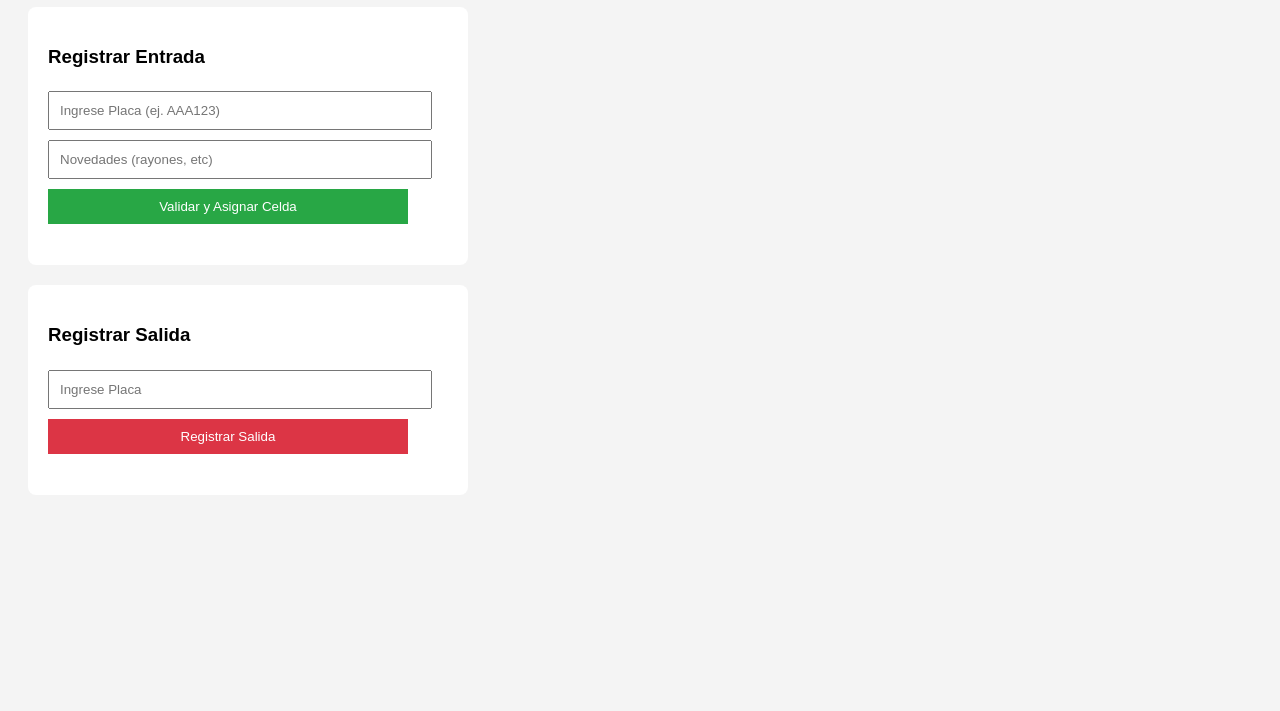
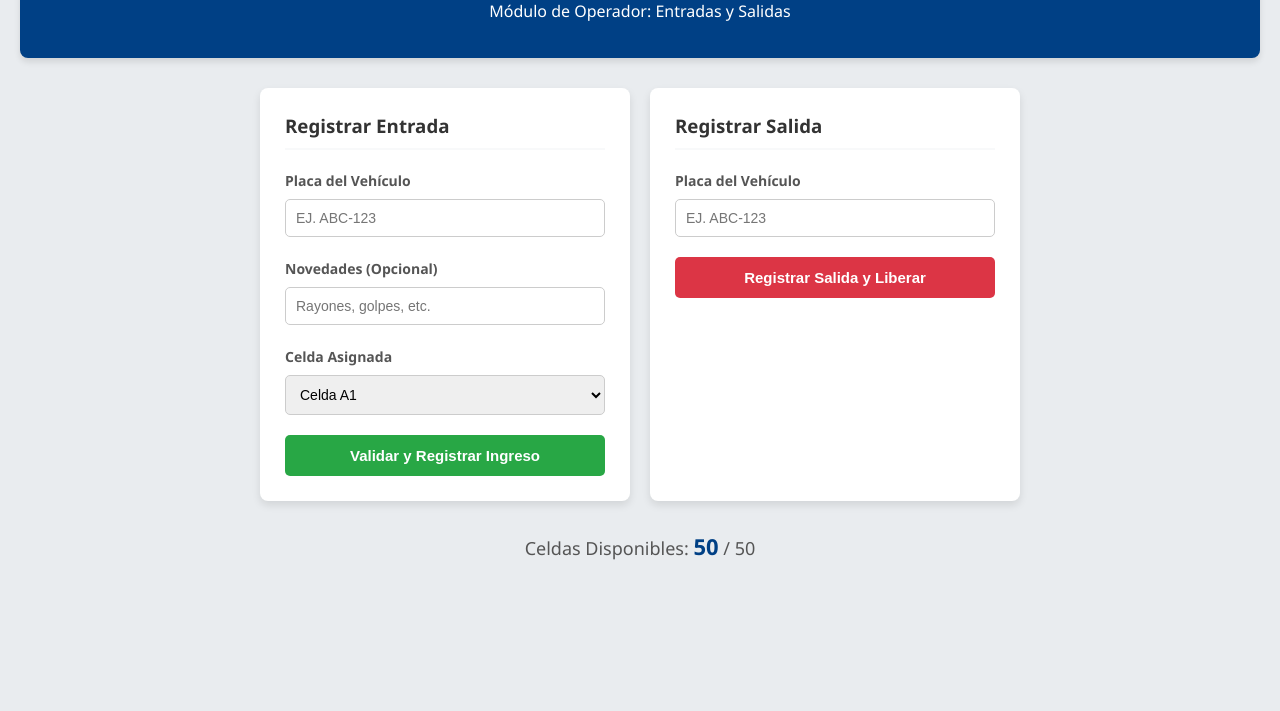
Before and after one commit to MarianoGOD/AutosColombia, a plain HTML site: page index.html in a window 1280 px wide. Shown: the part 89-800 px from the top of the page. Drawn offline with Linux system fonts and the light colour scheme.

Commit message:
Mejora de la interfaz visual
Se agregaron estilos CSS para dar una apariencia profesional.
Se dio un diseño basado en tarjetas  para alinear la vista con los mockups del documento PDF.

Se mejoraron los colores de éxito y error

Se agregó un contador visual para llevar el cotrol de las celdas disponibles en tiempo real.

```diff
--- a/index.html
+++ b/index.html
@@ -2,46 +2,116 @@
 <html lang="es">
 <head>
     <meta charset="UTF-8">
-    <title>Parqueadero Autos Colombia</title>
+    <meta name="viewport" content="width=device-width, initial-scale=1.0">
+    <title>Sistema Autos Colombia</title>
     <style>
-        body { font-family: Arial; padding: 20px; background-color: #f4f4f4; }
-        .container { background: white; padding: 20px; border-radius: 8px; max-width: 400px; margin-bottom: 20px; }
-        input, button { padding: 10px; margin: 5px 0; width: 90%; }
-        button { background-color: #28a745; color: white; border: none; cursor: pointer; }
-        .btn-salida { background-color: #dc3545; }
+        body { font-family: 'Segoe UI', Tahoma, Geneva, Verdana, sans-serif; background-color: #e9ecef; margin: 0; padding: 20px; }
+        .header { background-color: #004085; color: white; padding: 20px; border-radius: 8px; text-align: center; margin-bottom: 30px; box-shadow: 0 4px 6px rgba(0,0,0,0.1); }
+        .header h1 { margin: 0; font-size: 24px; }
+        .container { display: flex; gap: 20px; justify-content: center; flex-wrap: wrap; }
+        .card { background: white; padding: 25px; border-radius: 8px; box-shadow: 0 4px 8px rgba(0,0,0,0.1); width: 320px; }
+        .card h3 { margin-top: 0; color: #333; border-bottom: 2px solid #f8f9fa; padding-bottom: 10px; }
+        label { font-weight: bold; font-size: 14px; color: #555; }
+        input, select { width: 100%; padding: 10px; margin: 8px 0 20px 0; border: 1px solid #ccc; border-radius: 5px; box-sizing: border-box; font-size: 14px; }
+        button { width: 100%; padding: 12px; border: none; border-radius: 5px; cursor: pointer; font-weight: bold; font-size: 15px; color: white; transition: 0.3s; }
+        .btn-in { background-color: #28a745; } .btn-in:hover { background-color: #218838; }
+        .btn-out { background-color: #dc3545; } .btn-out:hover { background-color: #c82333; }
+        .status { margin-top: 15px; padding: 10px; border-radius: 5px; font-size: 14px; display: none; }
+        .status.success { background-color: #d4edda; color: #155724; border: 1px solid #c3e6cb; display: block; }
+        .status.error { background-color: #f8d7da; color: #721c24; border: 1px solid #f5c6cb; display: block; }
+        .stats { text-align: center; margin-top: 30px; font-size: 18px; color: #555; }
+        #celdas-count { font-weight: bold; color: #004085; font-size: 22px; }
     </style>
 </head>
 <body>
-    <h2>Autos Colombia - Operador</h2>
 
-    <div class="container">
-        <h3>Registrar Entrada</h3>
-        <input type="text" id="placaIn" placeholder="Ingrese Placa (ej. AAA123)">
-        <input type="text" id="novedad" placeholder="Novedades (rayones, etc)">
-        <button onclick="ingresar()">Validar y Asignar Celda</button>
-        <p id="msgIn"></p>
+    <div class="header">
+        <h1>🚗 Sistema de Gestión - Autos Colombia</h1>
+        <p>Módulo de Operador: Entradas y Salidas</p>
     </div>
 
     <div class="container">
-        <h3>Registrar Salida</h3>
-        <input type="text" id="placaOut" placeholder="Ingrese Placa">
-        <button class="btn-salida" onclick="salir()">Registrar Salida</button>
-        <p id="msgOut"></p>
+        <div class="card">
+            <h3>Registrar Entrada</h3>
+            <label>Placa del Vehículo</label>
+            <input type="text" id="placaIn" placeholder="Ej. ABC-123" style="text-transform: uppercase;">
+
+            <label>Novedades (Opcional)</label>
+            <input type="text" id="novedad" placeholder="Rayones, golpes, etc.">
+
+            <label>Celda Asignada</label>
+            <select id="celdaIn">
+                <option value="A1">Celda A1</option>
+                <option value="A2">Celda A2</option>
+                <option value="B1">Celda B1</option>
+                <option value="B2">Celda B2</option>
+            </select>
+
+            <button class="btn-in" onclick="ingresar()">Validar y Registrar Ingreso</button>
+            <div id="msgIn" class="status"></div>
+        </div>
+
+        <div class="card">
+            <h3>Registrar Salida</h3>
+            <label>Placa del Vehículo</label>
+            <input type="text" id="placaOut" placeholder="Ej. ABC-123" style="text-transform: uppercase;">
+
+            <button class="btn-out" onclick="salir()">Registrar Salida y Liberar</button>
+            <div id="msgOut" class="status"></div>
+        </div>
+    </div>
+
+    <div class="stats">
+        Celdas Disponibles: <span id="celdas-count">50</span> / 50
     </div>
 
     <script>
         let celdasDisponibles = 50;
+
         function ingresar() {
-            let placa = document.getElementById('placaIn').value;
-            if(placa === '') { alert('Ingrese una placa'); return; }
+            let placa = document.getElementById('placaIn').value.toUpperCase();
+            let msgBox = document.getElementById('msgIn');
+
+            if(placa === '') {
+                msgBox.className = 'status error';
+                msgBox.innerHTML = '⚠️ Por favor ingrese la placa del vehículo.';
+                return;
+            }
+            if(celdasDisponibles <= 0) {
+                msgBox.className = 'status error';
+                msgBox.innerHTML = '⚠️ No hay celdas disponibles.';
+                return;
+            }
+
             celdasDisponibles--;
-            document.getElementById('msgIn').innerHTML = "<b style='color:green;'>Acceso Permitido.</b> Mensualidad activa.<br>Celda asignada. Celdas restantes: " + celdasDisponibles;
+            document.getElementById('celdas-count').innerText = celdasDisponibles;
+            msgBox.className = 'status success';
+            msgBox.innerHTML = '✅ <b>Acceso Permitido.</b><br>Mensualidad activa validada.<br>Vehículo ' + placa + ' ingresado.';
+            document.getElementById('placaIn').value = '';
+            document.getElementById('novedad').value = '';
         }
+
         function salir() {
-            let placa = document.getElementById('placaOut').value;
-            if(placa === '') { alert('Ingrese una placa'); return; }
+            let placa = document.getElementById('placaOut').value.toUpperCase();
+            let msgBox = document.getElementById('msgOut');
+
+            if(placa === '') {
+                msgBox.className = 'status error';
+                msgBox.innerHTML = '⚠️ Por favor ingrese la placa del vehículo.';
+                return;
+            }
+
+            if(celdasDisponibles >= 50) {
+                msgBox.className = 'status error';
+                msgBox.innerHTML = '⚠️ El parqueadero ya está vacío.';
+                return;
+            }
+
             celdasDisponibles++;
-            document.getElementById('msgOut').innerHTML = "<b style='color:blue;'>Salida Registrada.</b> Celda liberada.<br>Celdas disponibles: " + celdasDisponibles;
+            document.getElementById('celdas-count').innerText = celdasDisponibles;
+            msgBox.className = 'status success';
+            msgBox.innerHTML = '🚙 <b>Salida Registrada.</b><br>Vehículo ' + placa + ' retirado.<br>Celda liberada exitosamente.';
+            document.getElementById('placaOut').value = '';
         }
     </script>
 </body>
```
